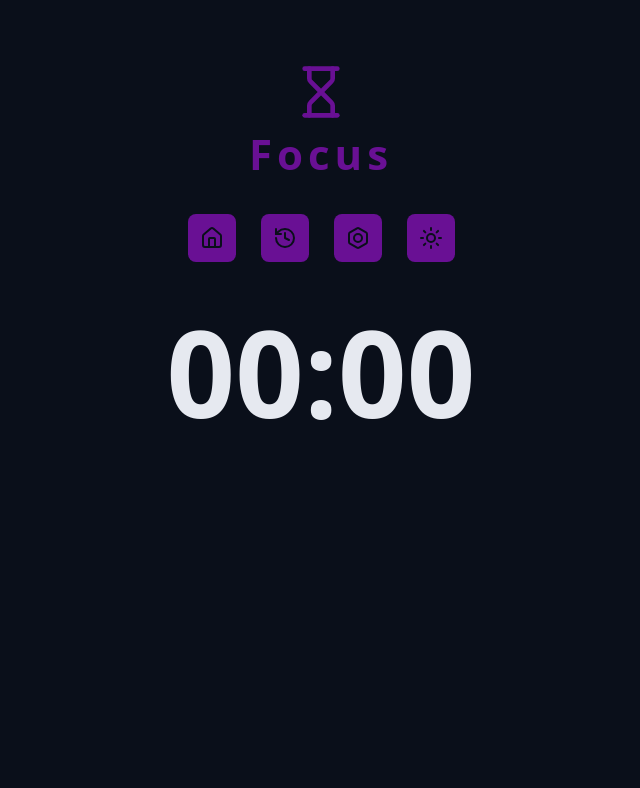
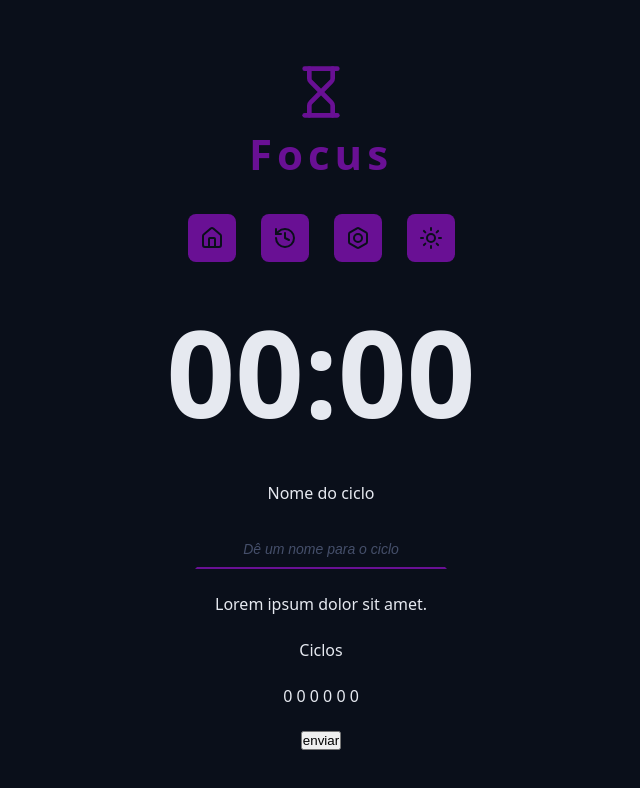
Before and after one commit to Feliope/focus-pomodoro, a React (Vite) app: page / in a window 1280 px wide. Shown: the top 788 px of the page, without its empty margins (319-959 px from the left). Built offline with nearby package versions, Linux system fonts and the light colour scheme.

Commit message:
Adição do componente input

```diff
--- a/src/App.tsx
+++ b/src/App.tsx
@@ -5,21 +5,48 @@ import { Menu } from './components/Menu';
 import './styles/theme.css';
 import './styles/global.css';
 import { CountDown } from './components/CountDown';
+import { Input } from './components/Input';
 
 
 export function App() {
   return (
     <>
       <Container>
-        <Logo/>
+        <Logo />
       </Container>
 
       <Container>
-        <Menu/>
+        <Menu />
       </Container>
 
       <Container>
-        <CountDown></CountDown>
+        <CountDown />
+      </Container>
+
+      <Container>
+        <form className="form" action="">
+          <div className="formRow">
+            <Input
+              id='input'
+              type='text'
+              labelText='Nome do ciclo'
+              placeholder='Dê um nome para o ciclo'
+            />
+          </div>
+
+          <div className="formRow">
+            <p>Lorem ipsum dolor sit amet.</p>
+          </div>
+
+          <div className="formRow">
+            <p>Ciclos</p>
+            <p>0 0 0 0 0 0</p>
+          </div>
+
+          <div className="formRow">
+            <button>enviar</button>
+          </div>
+        </form>
       </Container>
     </>
   )
```
